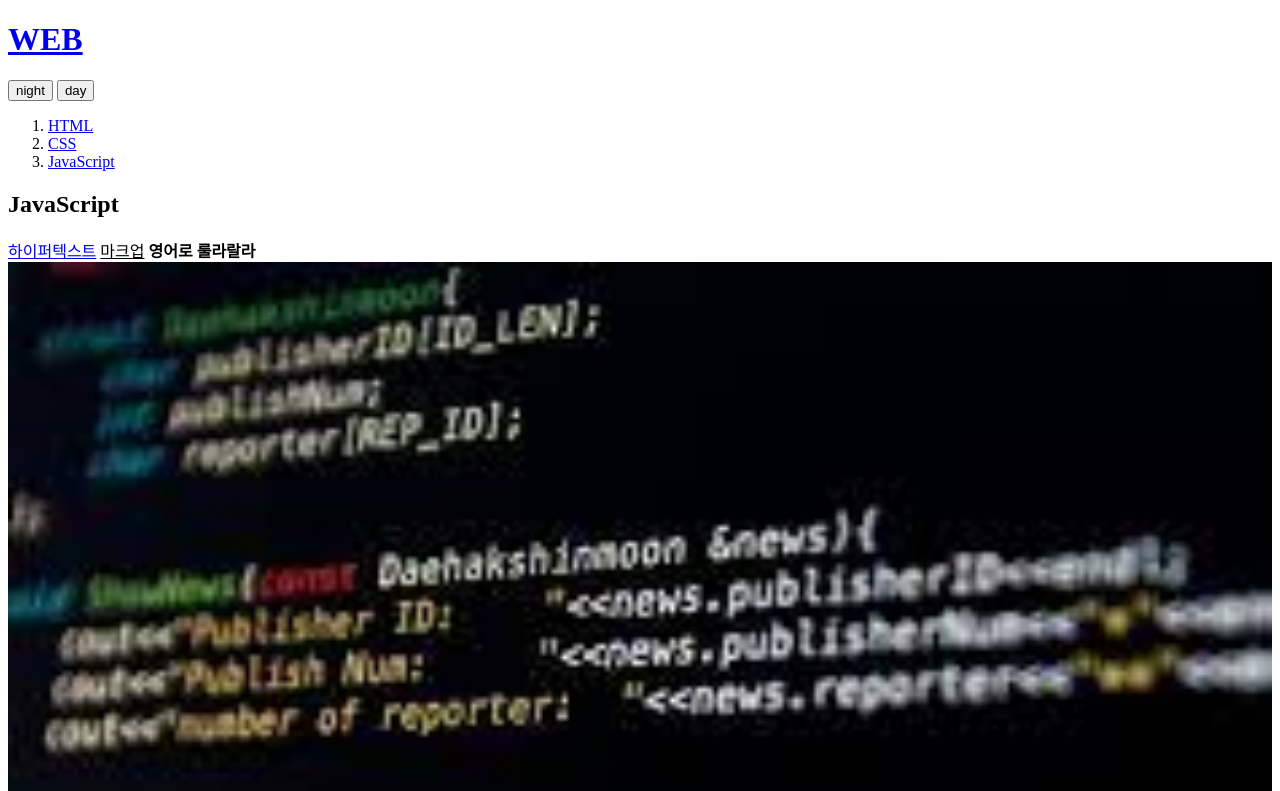
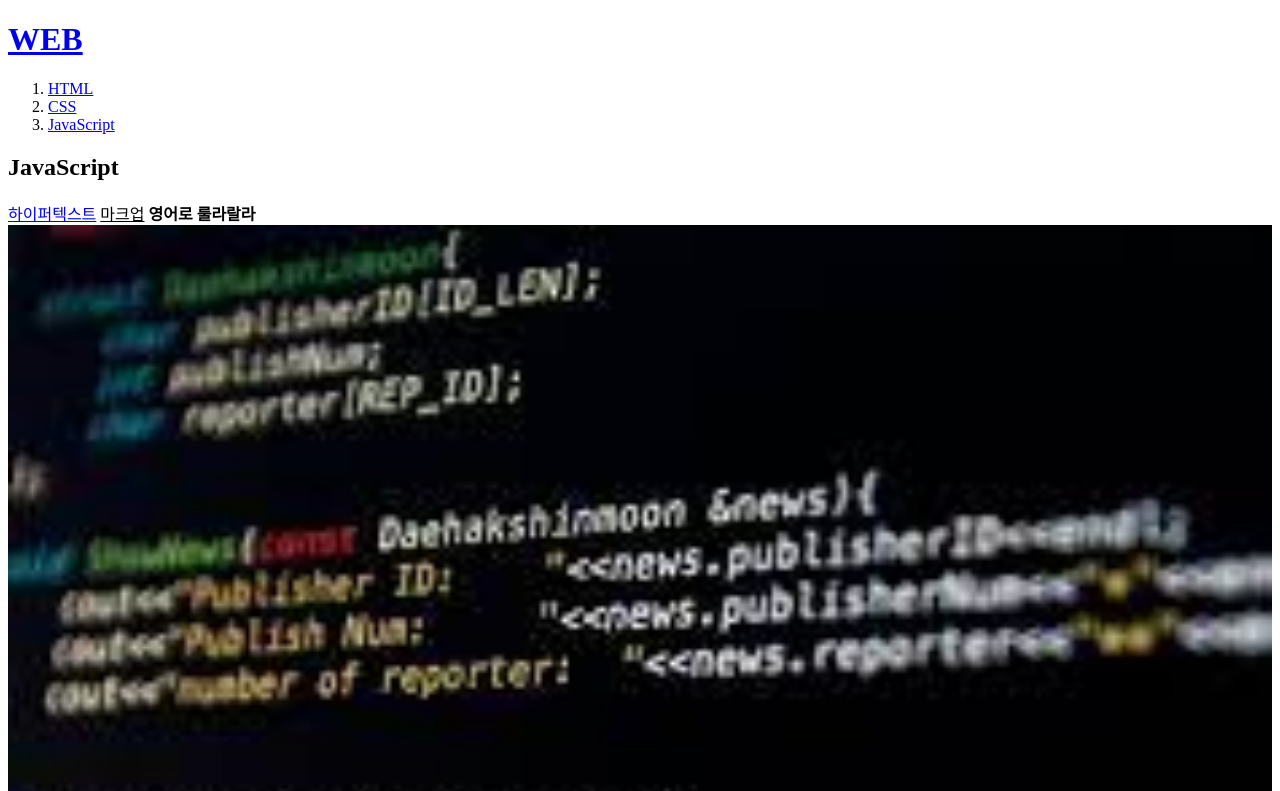
Before and after one commit to so00yeon/web1, a plain HTML site: page web/3.html in a window 1280 px wide. Shown: the top 791 px of the page. Drawn offline with Linux system fonts and the light colour scheme.

Commit message:
Revert "event 예제"
This reverts commit f56d767ae123b6b7eb9d17ecf9388b1e66a28696.

```diff
--- a/web/3.html
+++ b/web/3.html
@@ -5,14 +5,6 @@
 </head>
 <body>
     <h1><a href="index.html">WEB</a></h1>
-    <input type="button" value="night" onclick="
-    document.querySelector('body').style.backgroundColor='black';
-    document.querySelector('body').style.backgroundColor='white';
-    ">
-    <input type="button" value="day" onclick="
-    document.querySelector('body').style.backgroundColor='white';
-    document.querySelector('body').style.backgroundColor='black';
-    ">
 <ol>
     <li><a href="1.html">HTML</a></li>
     <li><a href="2.html">CSS</a></li>
```
Also changed, not shown: web/ex2.html (+1 -1 lines).
